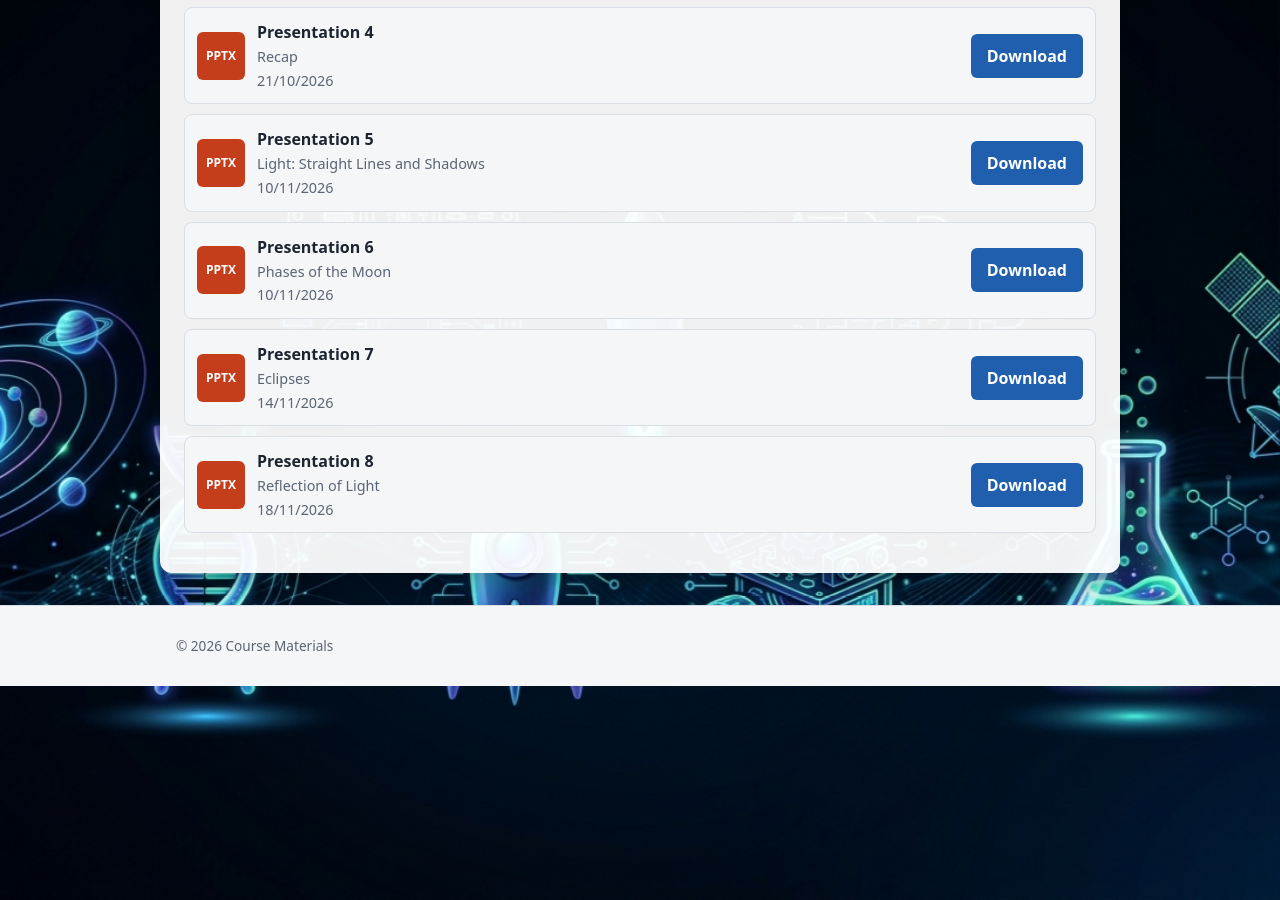
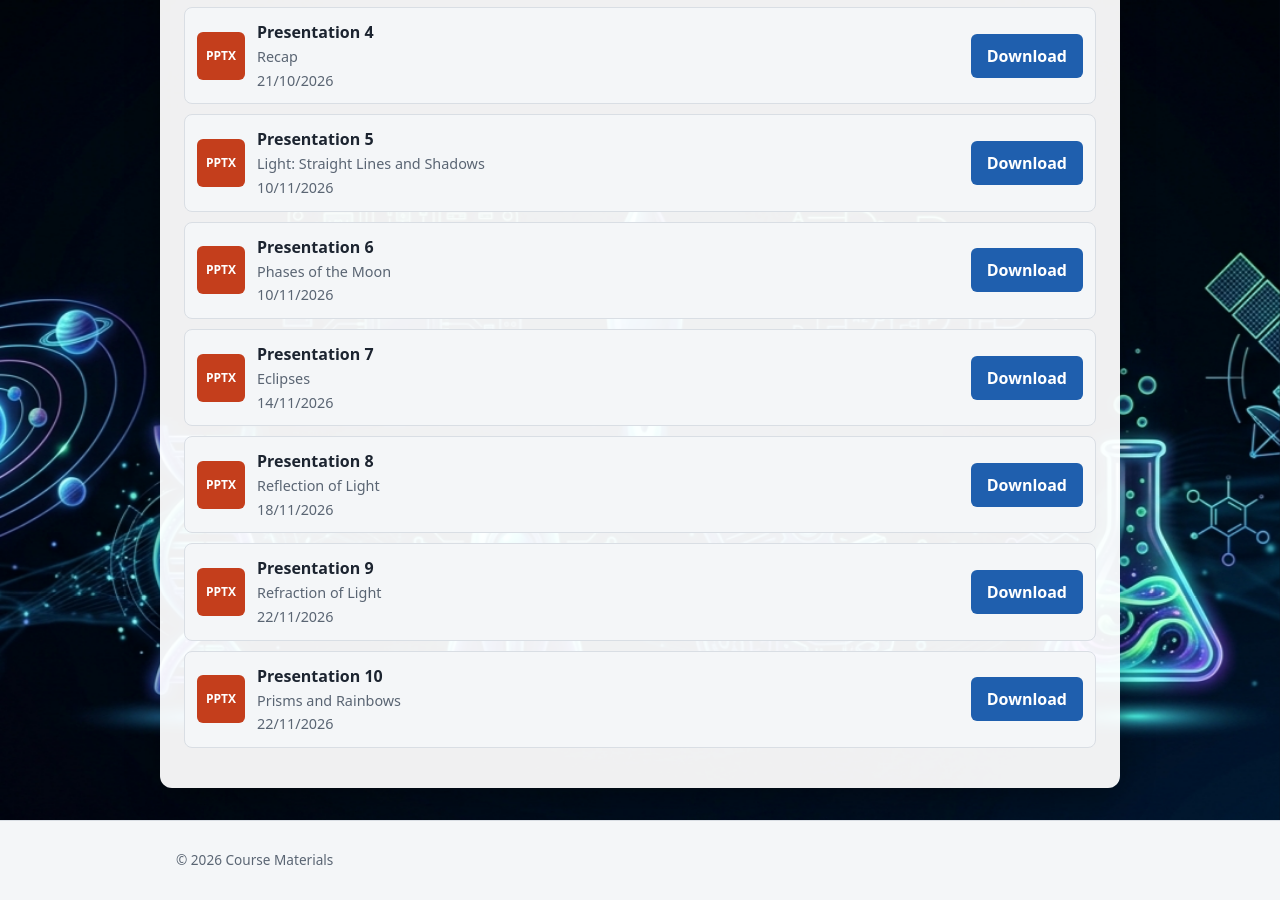
Before and after one commit to kalzei/seeh, a Jekyll site: the page built from en/s2.md, in a window 1280 px wide and 900 px high, scrolled down 693 px. Built offline with Jekyll 4.4.1, drawn with Linux system fonts in a browser that asks for light colours.

Commit message:
Add S2 presentations 9-10: Refraction, Prisms and Rainbows
Co-Authored-By: Claude Opus 5.5 <noreply@anthropic.com>

```diff
--- a/_data/materials.yml
+++ b/_data/materials.yml
@@ -92,6 +92,26 @@
   file: materials/s2/isc/8.EN_S2ISC_Light_L8_Reflection.pptx
   type: pptx
   date: 2026-11-18
+
+- id: s2-isc-9
+  class: s2
+  subject: isc
+  unit: 1
+  title: { el: "", en: "Presentation 9" }
+  description: { el: "", en: "Refraction of Light" }
+  file: materials/s2/isc/9.EN_S2ISC_Light_L9_Refraction.pptx
+  type: pptx
+  date: 2026-11-22
+
+- id: s2-isc-10
+  class: s2
+  subject: isc
+  unit: 1
+  title: { el: "", en: "Presentation 10" }
+  description: { el: "", en: "Prisms and Rainbows" }
+  file: materials/s2/isc/10.EN_S2ISC_Light_L10_PrismsAndRainbows.pptx
+  type: pptx
+  date: 2026-11-22
 
 - id: s3-isc-0
   class: s3
```
Also changed, not shown: 2 other files.
